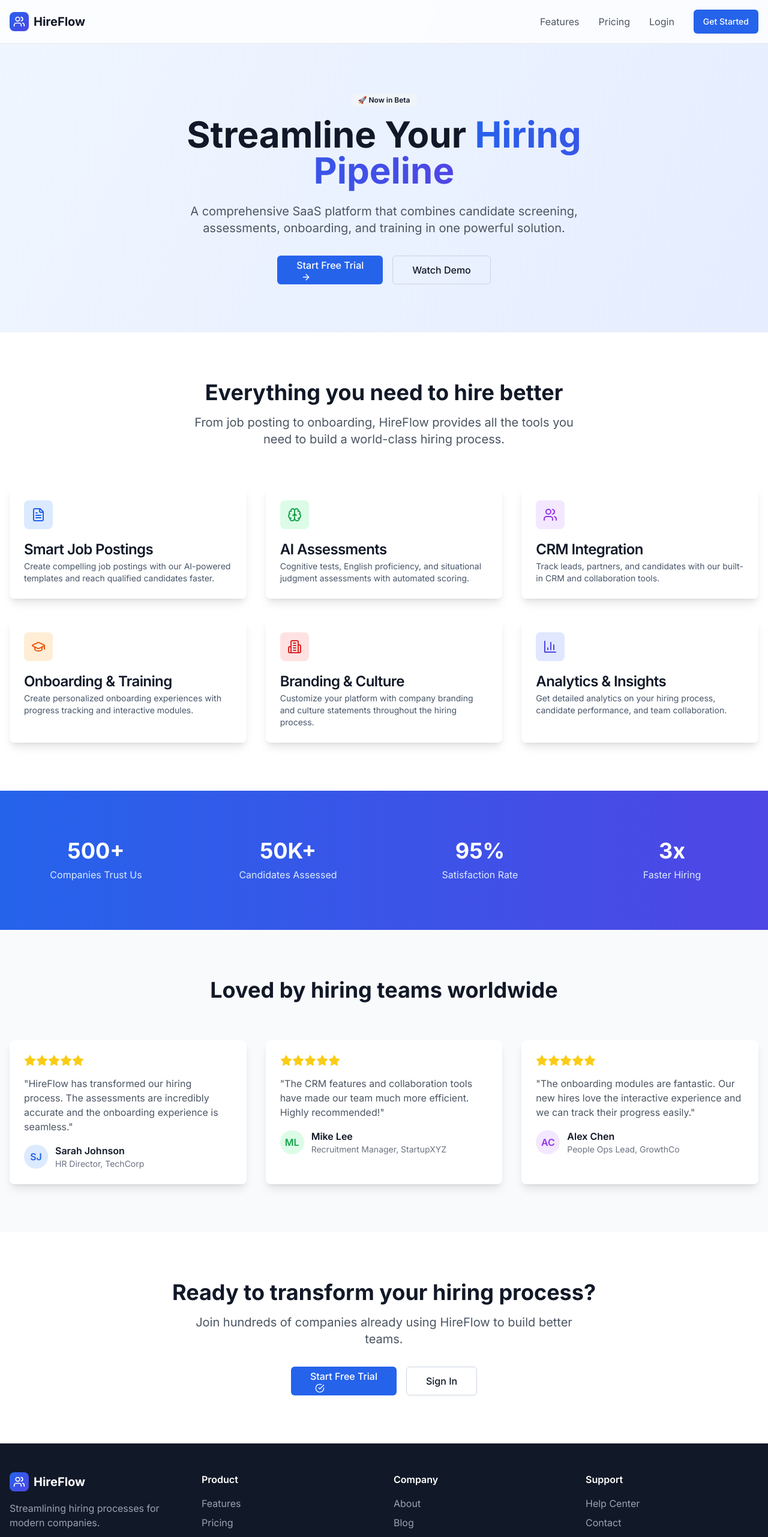
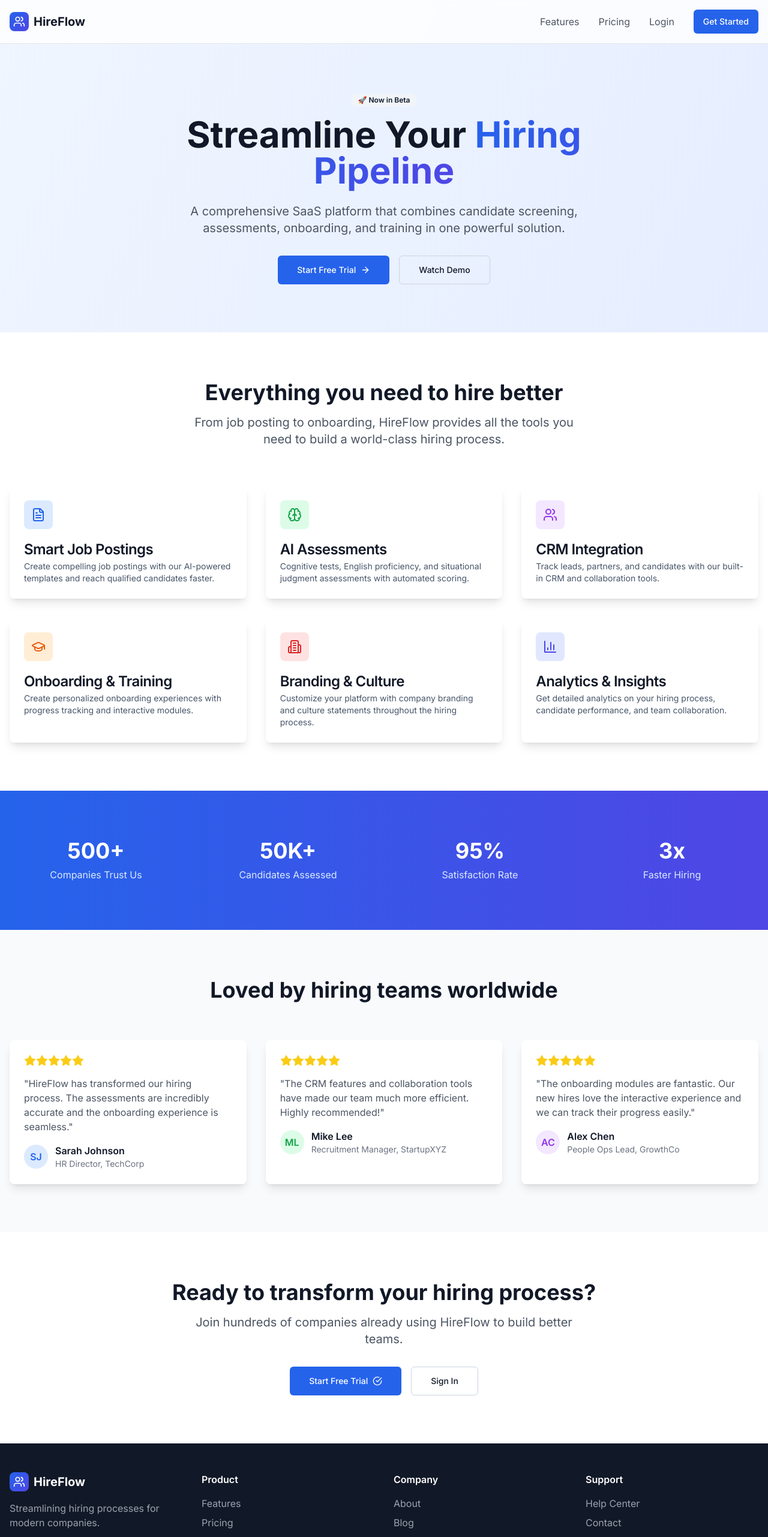
Before and after one commit to immortalize/HireFlow, a Next.js app in the folder frontend/: page / in a window 1280 px wide. Shown: the top 2562 px of the page at 60% size. Built offline with nearby package versions, Linux system fonts and the light colour scheme.

Commit message:
fix: deployment errors: refactor: update button components to use Link for navigation and improve styling consistency across the HomePage

```diff
--- a/frontend/app/page.tsx
+++ b/frontend/app/page.tsx
@@ -36,9 +36,9 @@ export default function HomePage() {
             <Link href="/auth/login" className="text-gray-600 hover:text-gray-900 transition-colors">
               Login
             </Link>
-            <Button asChild>
-              <Link href="/auth/register">Get Started</Link>
-            </Button>
+            <Link href="/auth/register" className="inline-flex items-center justify-center rounded-md text-sm font-medium transition-colors focus-visible:outline-none focus-visible:ring-2 focus-visible:ring-ring focus-visible:ring-offset-2 disabled:opacity-50 disabled:pointer-events-none ring-offset-background bg-primary-600 text-white hover:bg-primary-700 h-10 px-4 py-2">
+              Get Started
+            </Link>
           </nav>
         </div>
       </header>
@@ -60,17 +60,13 @@ export default function HomePage() {
             onboarding, and training in one powerful solution.
           </p>
           <div className="flex flex-col sm:flex-row gap-4 justify-center">
-            <Button size="lg" asChild>
-              <Link href="/auth/register">
+            <Link href="/auth/register" className="inline-flex items-center justify-center rounded-md text-sm font-medium transition-colors focus-visible:outline-none focus-visible:ring-2 focus-visible:ring-ring focus-visible:ring-offset-2 disabled:opacity-50 disabled:pointer-events-none ring-offset-background bg-primary-600 text-white hover:bg-primary-700 h-12 px-8 text-base">
               Start Free Trial
               <ArrowRight className="ml-2 w-4 h-4" />
             </Link>
-            </Button>
-            <Button size="lg" variant="outline" asChild>
-              <Link href="#demo">
+            <Link href="#demo" className="inline-flex items-center justify-center rounded-md text-sm font-medium transition-colors focus-visible:outline-none focus-visible:ring-2 focus-visible:ring-ring focus-visible:ring-offset-2 disabled:opacity-50 disabled:pointer-events-none ring-offset-background border border-secondary-300 bg-transparent hover:bg-secondary-50 h-12 px-8 text-base">
               Watch Demo
             </Link>
-            </Button>
           </div>
         </div>
       </section>
@@ -286,17 +282,13 @@ export default function HomePage() {
             Join hundreds of companies already using HireFlow to build better teams.
           </p>
           <div className="flex flex-col sm:flex-row gap-4 justify-center">
-            <Button size="lg" asChild>
-              <Link href="/auth/register">
+            <Link href="/auth/register" className="inline-flex items-center justify-center rounded-md text-sm font-medium transition-colors focus-visible:outline-none focus-visible:ring-2 focus-visible:ring-ring focus-visible:ring-offset-2 disabled:opacity-50 disabled:pointer-events-none ring-offset-background bg-primary-600 text-white hover:bg-primary-700 h-12 px-8 text-base">
               Start Free Trial
               <CheckCircle className="ml-2 w-4 h-4" />
             </Link>
-            </Button>
-            <Button size="lg" variant="outline" asChild>
-              <Link href="/auth/login">
+            <Link href="/auth/login" className="inline-flex items-center justify-center rounded-md text-sm font-medium transition-colors focus-visible:outline-none focus-visible:ring-2 focus-visible:ring-ring focus-visible:ring-offset-2 disabled:opacity-50 disabled:pointer-events-none ring-offset-background border border-secondary-300 bg-transparent hover:bg-secondary-50 h-12 px-8 text-base">
               Sign In
             </Link>
-            </Button>
           </div>
         </div>
       </section>
--- a/frontend/app/pipeline/[token]/page.tsx
+++ b/frontend/app/pipeline/[token]/page.tsx
@@ -82,6 +82,7 @@ interface StartPipelineData {
 }
 
 interface SubmitAssessmentData {
+  candidateId: string
   answers: number[]
   timeSpent: number
 }
--- a/frontend/components/AnalyticsDashboard.tsx
+++ b/frontend/components/AnalyticsDashboard.tsx
@@ -183,7 +183,7 @@ export default function AnalyticsDashboard({ analytics, assessment }: AnalyticsD
             <div className="text-center">
               <p className="text-3xl font-bold text-yellow-600">
                 {analytics.timeEfficiency.length > 0
-                  ? Math.round(analytics.timeEfficiency.reduce((a, b) => a + b, 0) / analytics.timeEfficiency.length)
+                  ? Math.round(analytics.timeEfficiency.reduce((a: number, b: number) => a + b, 0) / analytics.timeEfficiency.length)
                   : 0}%
               </p>
               <p className="text-sm text-gray-600 mt-2">
--- a/frontend/components/ui/button.tsx
+++ b/frontend/components/ui/button.tsx
@@ -30,15 +30,12 @@ const buttonVariants = cva(
 
 export interface ButtonProps
   extends React.ButtonHTMLAttributes<HTMLButtonElement>,
-    VariantProps<typeof buttonVariants> {
-  asChild?: boolean
-}
+    VariantProps<typeof buttonVariants> {}
 
 const Button = React.forwardRef<HTMLButtonElement, ButtonProps>(
-  ({ className, variant, size, asChild = false, ...props }, ref) => {
-    const Comp = asChild ? "div" : "button"
+  ({ className, variant, size, ...props }, ref) => {
     return (
-      <Comp
+      <button
         className={cn(buttonVariants({ variant, size, className }))}
         ref={ref}
         {...props}
```
Lines whose indentation alone changed are shown as unchanged.
